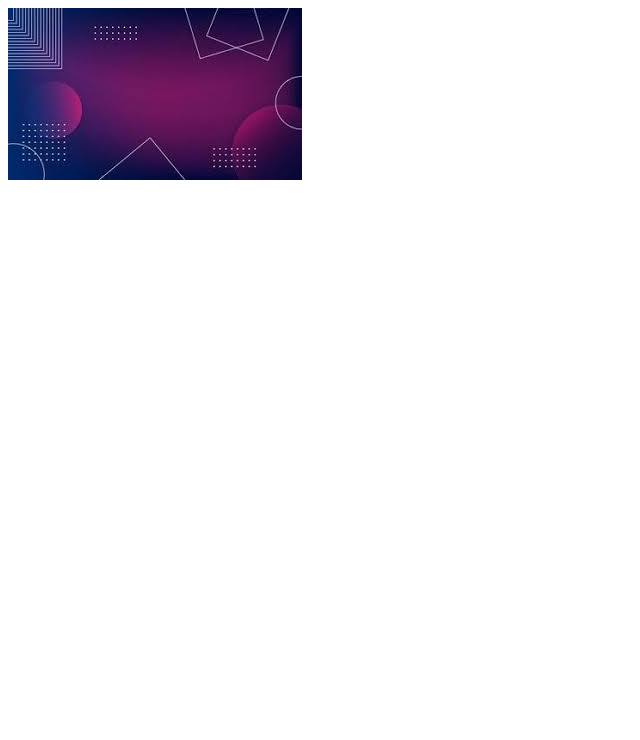
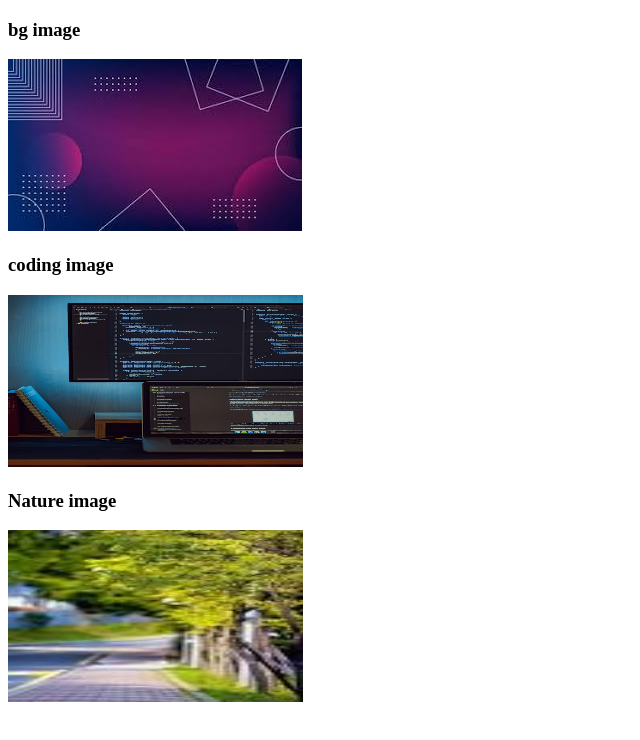
Before and after one commit to Ali-Raza-Gill/Css-Practice, a plain HTML site: page index.html in a window 1280 px wide. Shown: the whole page, without its empty margins (0-640 px from the left). Drawn offline with Linux system fonts and the light colour scheme.

Commit message:
1 more image is added

```diff
--- a/index.html
+++ b/index.html
@@ -6,6 +6,11 @@
     <title>Css Practice</title>
 </head>
 <body>
-    <img src="./bg.jfif" alt="">
+    <h3>bg image</h3>
+    <img src="./bg.jfif" alt="bg img">
+    <h3>coding image</h3>
+    <img src="./coding img.avif" alt="coding image" width="295" height="172">
+    <h3>Nature image</h3>
+    <img src="./download.jfif" alt="nature" width="295" height="172">
 </body>
 </html>
```
